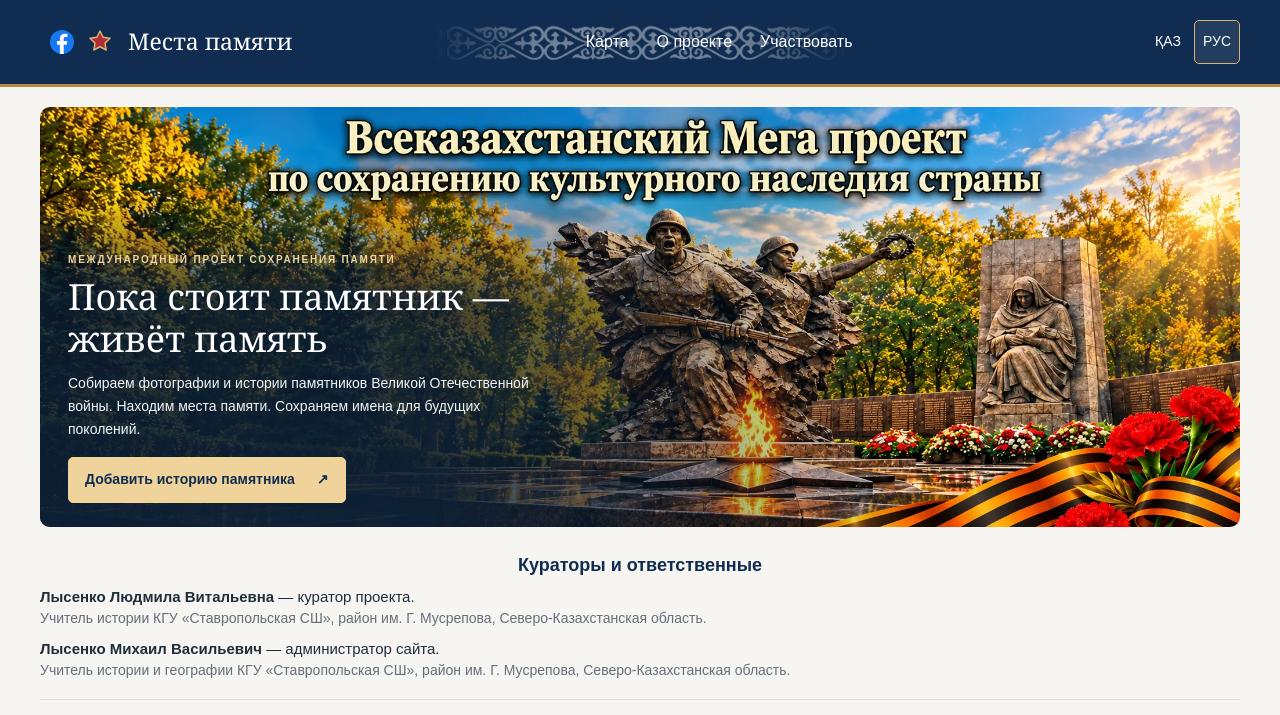
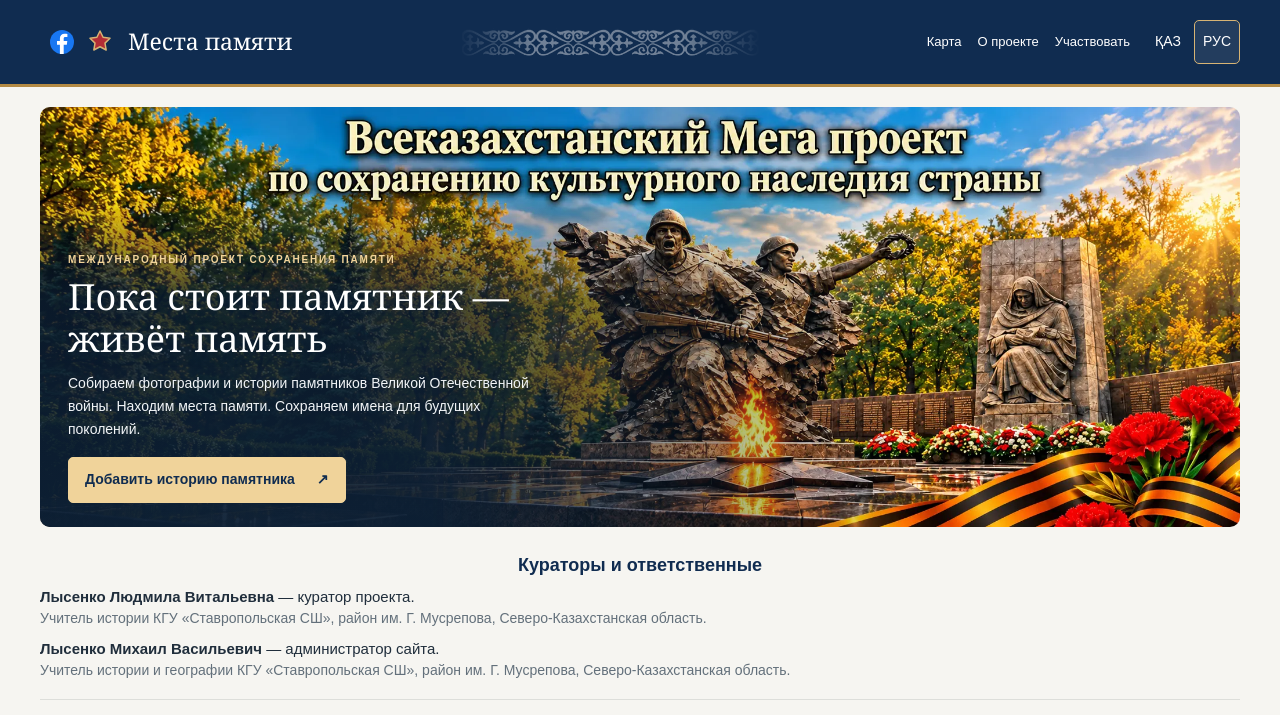
Before and after one commit to ktesifon-star/War_monuments, a website: page index.html in a window 1280 px wide. Shown: the top 715 px of the page. Drawn offline with nearby package versions, Linux system fonts and the light colour scheme.

Commit message:
Position compact header navigation between ornament and language switch

```diff
--- a/style.css
+++ b/style.css
@@ -936,3 +936,34 @@ html[lang="kk"] .hero-banner-title {
   .header-inner { gap: 8px; justify-content: center; }
   html[lang="kk"] .hero-banner-title { min-height: calc((100vw - 32px) / 9); }
 }
+
+/* Keep navigation between the ornament and the language controls. */
+.header-inner nav {
+  font-size: 13px;
+  gap: 16px;
+}
+.header-inner nav a { white-space: nowrap; }
+@media (min-width: 801px) {
+  header::before { display: none; }
+  .header-inner {
+    display: grid;
+    grid-template-columns: auto minmax(0, 1fr) auto auto;
+    gap: 16px;
+  }
+  .header-brand-links { grid-column: 1; grid-row: 1; }
+  .header-inner nav { grid-column: 3; grid-row: 1; }
+  .header-inner .language-switch { grid-column: 4; grid-row: 1; }
+  .header-inner::before {
+    content: '';
+    grid-column: 2; grid-row: 1;
+    justify-self: center;
+    width: 100%; max-width: 300px; height: 32px;
+    background: url('images/header-ornament-reference.png') center / auto 100% repeat-x;
+    filter: grayscale(1) invert(1) brightness(3) contrast(2);
+    mix-blend-mode: screen;
+    opacity: .4;
+    -webkit-mask-image: linear-gradient(to right, transparent, #000 25%, #000 75%, transparent);
+    mask-image: linear-gradient(to right, transparent, #000 25%, #000 75%, transparent);
+    pointer-events: none;
+  }
+}
```
